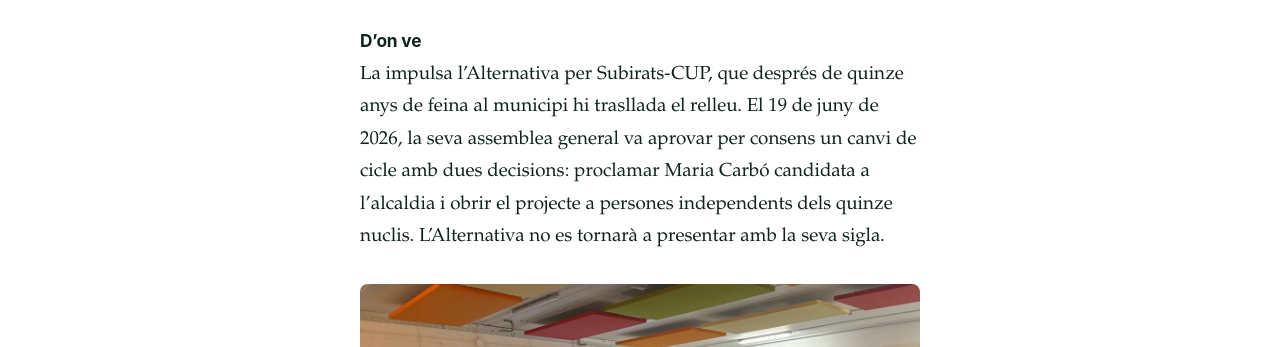
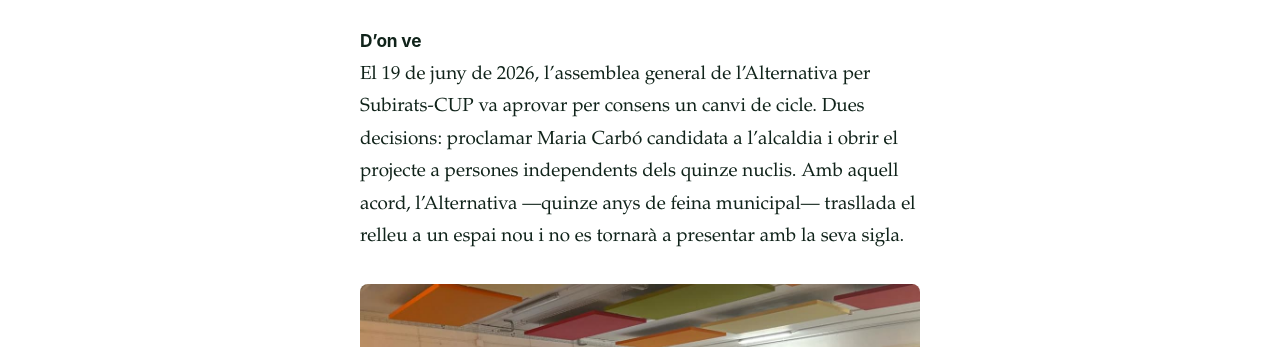
Before and after one commit to jsalvia/subirats-web, a plain HTML site: page qui-som.html in a window 1280 px wide. Shown: the part 428-775 px from the top of the page. Drawn offline with Linux system fonts and the light colour scheme.

Commit message:
D'on ve: comença per la decisió de l'assemblea

```diff
--- a/qui-som.html
+++ b/qui-som.html
@@ -37,11 +37,11 @@
 
     <h2>D’on ve</h2>
     <p>
-      La impulsa l’Alternativa per Subirats-CUP, que després de quinze anys de feina
-      al municipi hi trasllada el relleu. El 19 de juny de 2026, la seva assemblea
-      general va aprovar per consens un canvi de cicle amb dues decisions:
-      proclamar Maria Carbó candidata a l’alcaldia i obrir el projecte a persones
-      independents dels quinze nuclis. L’Alternativa no es tornarà a presentar amb
+      El 19 de juny de 2026, l’assemblea general de l’Alternativa per Subirats-CUP
+      va aprovar per consens un canvi de cicle. Dues decisions: proclamar Maria
+      Carbó candidata a l’alcaldia i obrir el projecte a persones independents dels
+      quinze nuclis. Amb aquell acord, l’Alternativa —quinze anys de feina
+      municipal— trasllada el relleu a un espai nou i no es tornarà a presentar amb
       la seva sigla.
     </p>
 
```
